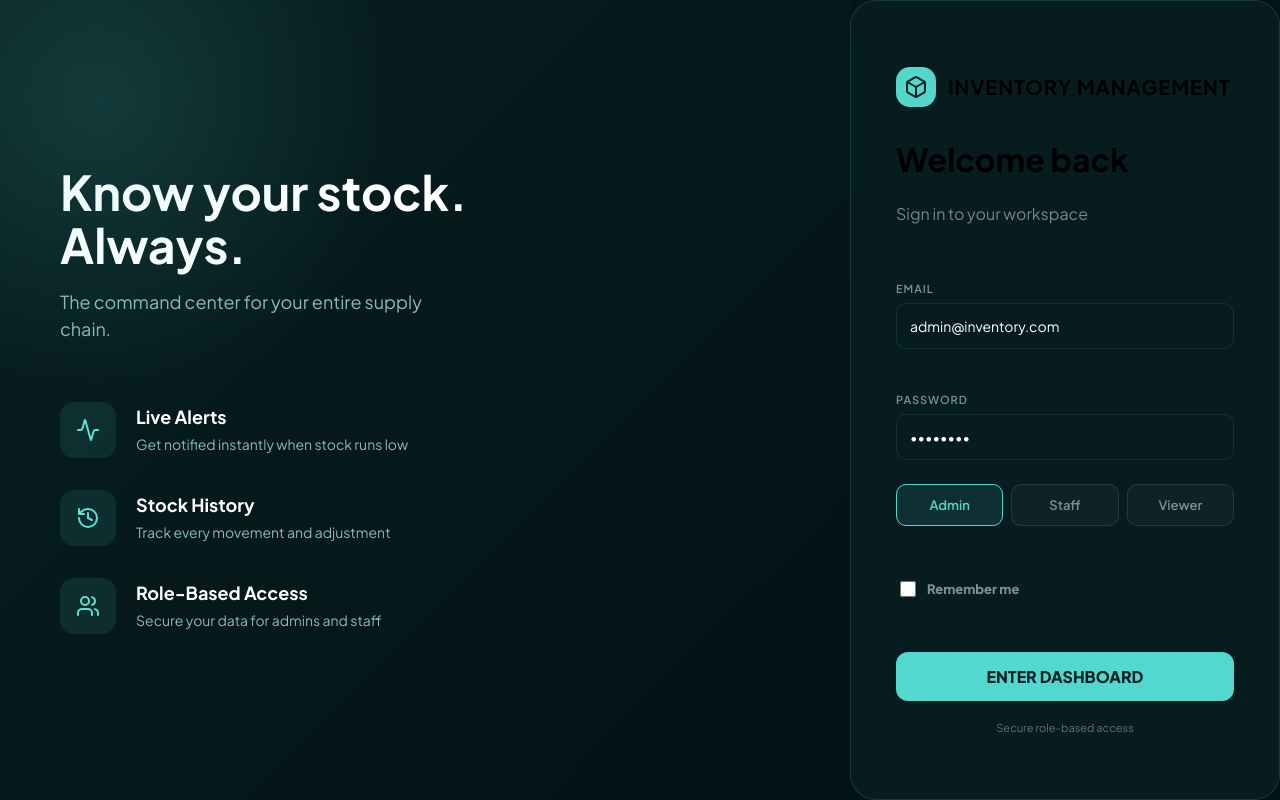
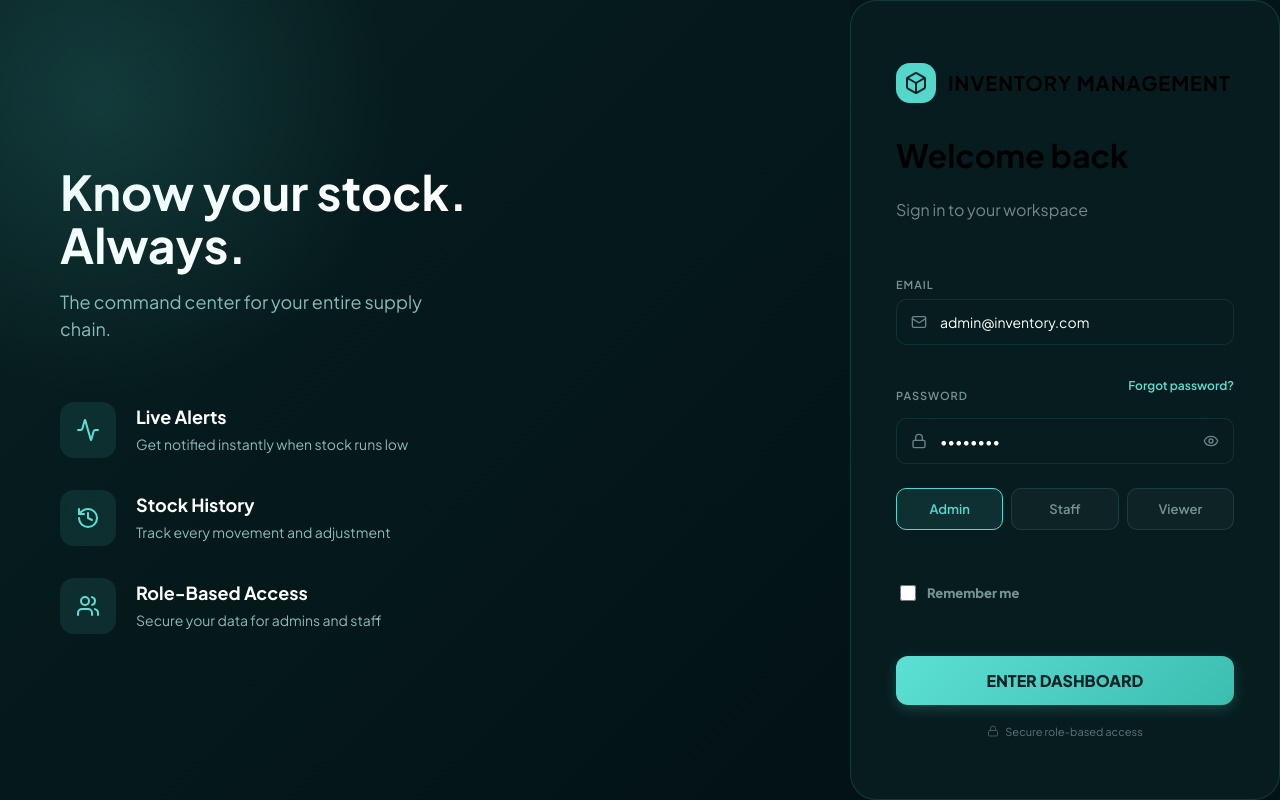
Before and after one commit to nishhhi11/InventoryManagementSystem, a React (Vite) app in the folder frontend/: page / in a window 1280 px wide. Built offline with nearby package versions, Linux system fonts and the light colour scheme.

Commit message:
feat(ui): add form polish with input icons, focus states, button loading, and error shake

```diff
--- a/frontend/src/App.css
+++ b/frontend/src/App.css
@@ -2105,3 +2105,85 @@ body.light-theme .toast {
     background: rgba(93, 224, 212, 0.1);
     color: var(--text-color, #dffafa);
 }
+
+/* --- LOGIN POLISH --- */
+.input-wrapper {
+    position: relative;
+    display: flex;
+    align-items: center;
+    background: #061c1e;
+    border: 1px solid rgba(100, 200, 195, 0.12);
+    border-radius: 10px;
+    margin-bottom: 12px;
+    transition: all 0.2s ease;
+}
+.input-wrapper:focus-within {
+    border-color: #5de0d4;
+    box-shadow: 0 0 0 3px rgba(93, 224, 212, 0.15);
+}
+.input-icon-left {
+    padding-left: 14px;
+    color: #668789;
+    display: flex;
+}
+.input-wrapper input {
+    width: 100%;
+    padding: 13px 12px;
+    background: transparent;
+    border: none !important;
+    color: white;
+    outline: none;
+    font-size: 14px;
+}
+.input-icon-right {
+    padding-right: 14px;
+    color: #668789;
+    cursor: pointer;
+    display: flex;
+}
+
+body.light-theme .input-wrapper {
+    background: #f1f5f4;
+    border: 1px solid rgba(0, 0, 0, 0.08);
+}
+body.light-theme .input-wrapper input {
+    color: #1a2a2c;
+}
+body.light-theme .input-icon-left,
+body.light-theme .input-icon-right {
+    color: #879b9b;
+}
+
+.enter-button {
+    background: linear-gradient(135deg, #5de0d4 0%, #3bbdb0 100%) !important;
+    box-shadow: 0 4px 14px rgba(93, 224, 212, 0.2);
+    display: flex;
+    justify-content: center;
+    align-items: center;
+    gap: 10px;
+}
+body.light-theme .enter-button {
+    background: linear-gradient(135deg, #0e8c81 0%, #0a665e 100%) !important;
+    box-shadow: 0 4px 14px rgba(14, 140, 129, 0.2);
+}
+.enter-button:hover {
+    transform: translateY(-2px);
+    box-shadow: 0 6px 20px rgba(93, 224, 212, 0.3);
+}
+
+.shake {
+    animation: shake 0.4s cubic-bezier(.36,.07,.19,.97) both;
+}
+@keyframes shake {
+  10%, 90% { transform: translate3d(-1px, 0, 0); }
+  20%, 80% { transform: translate3d(2px, 0, 0); }
+  30%, 50%, 70% { transform: translate3d(-4px, 0, 0); }
+  40%, 60% { transform: translate3d(4px, 0, 0); }
+}
+
+.spin {
+    animation: spin 1s linear infinite;
+}
+@keyframes spin {
+    100% { transform: rotate(360deg); }
+}
--- a/frontend/src/pages/Login.jsx
+++ b/frontend/src/pages/Login.jsx
@@ -1,6 +1,6 @@
 import { useState } from "react";
 import { loginUser } from "../services/api";
-import { Box, Activity, History, Users } from "lucide-react";
+import { Box, Activity, History, Users, Mail, Lock, Eye, EyeOff, Loader2 } from "lucide-react";
 
 const credentials = {
     Admin: {
@@ -21,6 +21,8 @@ function Login({ onLogin }) {
     const [role, setRole] = useState("Admin");
     const [loading, setLoading] = useState(false);
     const [error, setError] = useState("");
+    const [showPassword, setShowPassword] = useState(false);
+    const [shake, setShake] = useState(false);
 
     const login = async () => {
         setError("");
@@ -35,6 +37,8 @@ function Login({ onLogin }) {
             onLogin(data.user);
         } catch (error) {
             setError(error.message);
+            setShake(true);
+            setTimeout(() => setShake(false), 500);
         } finally {
             setLoading(false);
         }
@@ -75,7 +79,7 @@ function Login({ onLogin }) {
                 </div>
             </div>
 
-            <div className="login-form-panel">
+            <div className={`login-form-panel ${shake ? 'shake' : ''}`}>
                 <div style={{ display: 'flex', alignItems: 'center', gap: '12px', marginBottom: '32px' }}>
                     <div className="brand-icon" style={{ margin: 0, width: '40px', height: '40px' }}><Box size={24} /></div>
                     <strong style={{ fontSize: '20px', letterSpacing: '1px' }}>INVENTORY MANAGEMENT</strong>
@@ -85,20 +89,30 @@ function Login({ onLogin }) {
                 <p className="login-subtitle">Sign in to your workspace</p>
 
                     <label style={{ display: 'block', marginBottom: '8px', fontSize: '11px', fontWeight: 600, color: 'var(--text-muted, #769293)', letterSpacing: '1px' }}>EMAIL</label>
+                    <div className="input-wrapper" style={{ marginBottom: '16px' }}>
+                        <div className="input-icon-left"><Mail size={16} /></div>
                         <input
                             type="email"
-                        style={{ marginBottom: '16px' }}
                             value={credentials[role]?.email || ""}
                             readOnly
                         />
+                    </div>
 
-                    <label style={{ display: 'block', marginBottom: '8px', fontSize: '11px', fontWeight: 600, color: 'var(--text-muted, #769293)', letterSpacing: '1px' }}>PASSWORD</label>
+                    <div style={{ display: 'flex', justifyContent: 'space-between', alignItems: 'center', marginBottom: '8px' }}>
+                        <label style={{ fontSize: '11px', fontWeight: 600, color: 'var(--text-muted, #769293)', letterSpacing: '1px' }}>PASSWORD</label>
+                        <a href="#" style={{ fontSize: '12px', color: 'var(--primary-light, #5de0d4)', textDecoration: 'none', fontWeight: 600 }}>Forgot password?</a>
+                    </div>
+                    <div className="input-wrapper" style={{ marginBottom: '24px' }}>
+                        <div className="input-icon-left"><Lock size={16} /></div>
                         <input
-                        type="password"
-                        style={{ marginBottom: '24px' }}
+                            type={showPassword ? "text" : "password"}
                             value={credentials[role]?.password || ""}
                             readOnly
                         />
+                        <div className="input-icon-right" onClick={() => setShowPassword(!showPassword)}>
+                            {showPassword ? <EyeOff size={16} /> : <Eye size={16} />}
+                        </div>
+                    </div>
 
                     <div className="role-segment-group">
                         {["Admin", "Staff", "Viewer"].map(r => (
@@ -118,18 +132,19 @@ function Login({ onLogin }) {
                         </label>
                     </div>
 
-                    {error && <div className="error-box">{error}</div>}
+                    {error && <div className="error-box" style={{ margin: '0 0 24px' }}>{error}</div>}
 
                     <button
                         className="enter-button"
                         onClick={login}
                         disabled={loading}
                     >
+                        {loading && <Loader2 size={18} className="spin" />}
                         {loading ? "Signing in..." : "ENTER DASHBOARD"}
                     </button>
 
-                    <div className="security-note">
-                        Secure role-based access
+                    <div className="security-note" style={{ display: 'flex', alignItems: 'center', justifyContent: 'center', gap: '6px' }}>
+                        <Lock size={12} style={{ opacity: 0.7 }} /> Secure role-based access
                     </div>
             </div>
         </div>
```
Lines whose indentation alone changed are shown as unchanged.
